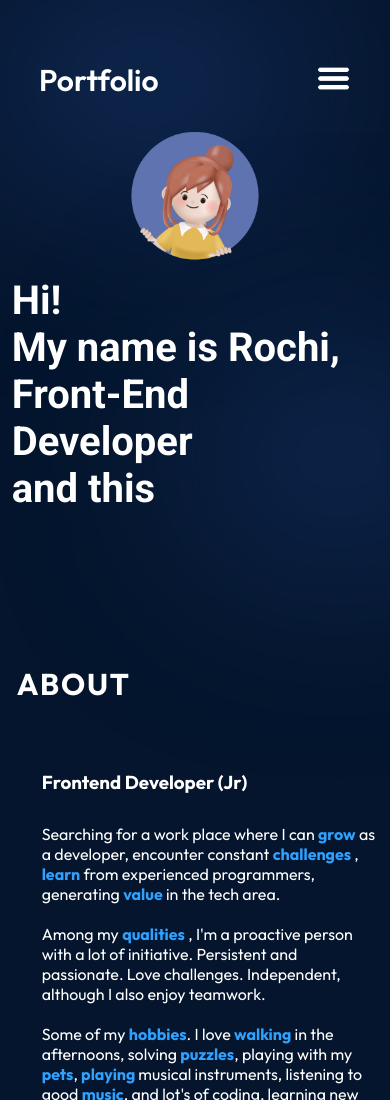
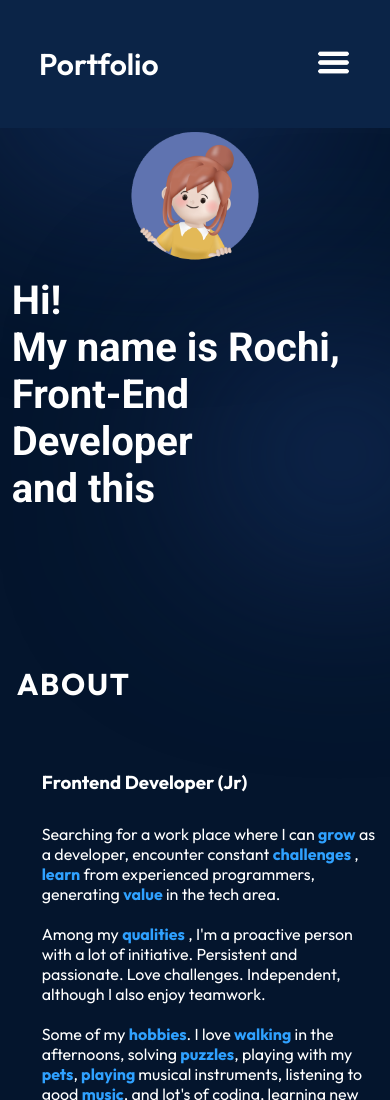
Before and after one commit to rochisigler-eng/portfolio, a plain HTML site: page index.html in a window 390 px wide. Shown: the top 1100 px of the page. Drawn offline with Linux system fonts and the light colour scheme.

Commit message:
nav bar css changed bg color and padding

```diff
--- a/styles.css
+++ b/styles.css
@@ -48,13 +48,11 @@ section {
     position: fixed;
     top: 0;
     left: 0;
-
     display: flex;
     align-items: center;
     justify-content: space-between;
-
-    width: 100%;                 /* 🔴 importante */
-    padding: 61px 10%;           /* mantiene el diseño */
+    width: 100%;
+    padding: 61px 10%;
     z-index: 1000;
 }
 .navTitle {
@@ -88,6 +86,8 @@ section {
     .navBar {
         flex-direction: column;
         align-items: flex-start;
+        background-color: var(--color-dark);
+        padding: 45px 10%;
     }
 
     .menu {
```
